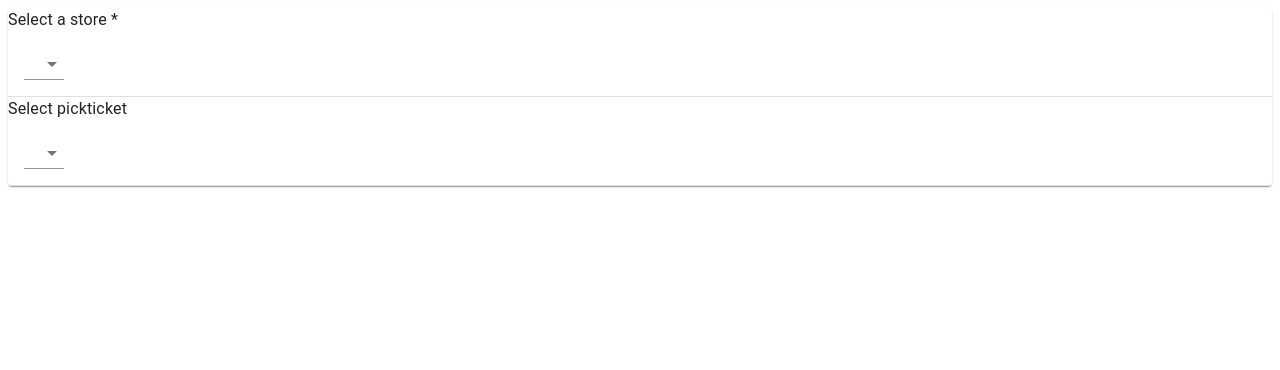
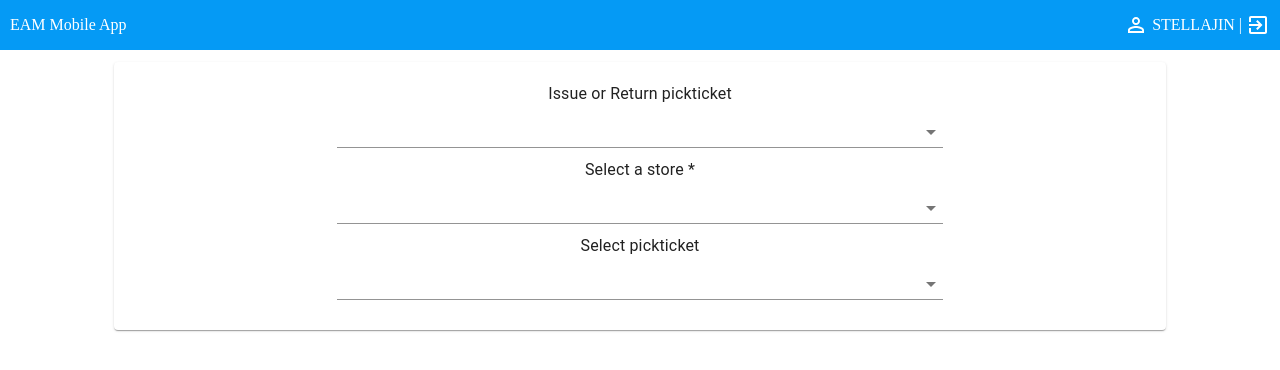
Before and after one commit to stella-jin-ys/EAM-frontend, a React (Create React App) app: page /warehouse in a window 1280 px wide. Shown: the top 370 px of the page. Built offline with nearby package versions, Linux system fonts and the light colour scheme.

Commit message:
update header

```diff
--- a/src/acceleratorReviews/AcceleratorReviews.js
+++ b/src/acceleratorReviews/AcceleratorReviews.js
@@ -9,10 +9,10 @@ import {
   ButtonGroup,
   Button,
   ButtonBase,
-  Link,
   Input,
 } from "@material-ui/core";
-import { Link as RouterLink } from "react-router-dom";
+import { Link } from "react-router-dom";
+import Header from "../homepage/Header";
 
 const reviewLists = [
   {
@@ -45,10 +45,6 @@ const reviewLists = [
 ];
 
 const useStyles = makeStyles((theme) => ({
-  page: {
-    height: "100%",
-    overflow: "auto",
-  },
   root: {
     display: "flex",
     flexDirection: "column",
@@ -64,9 +60,14 @@ const useStyles = makeStyles((theme) => ({
   },
   btngroup: {
     height: "100%",
+    width: "100%",
     backgroundColor: "white",
     color: "black",
     opacity: "0.7",
+  },
+  homeBtn: {
+    width: "80%",
+    textAlign: "right",
   },
   moreBtn: {
     marginTop: "20px",
@@ -102,9 +103,17 @@ function AcceleratorReviews(props) {
     setShowAll(true);
   };
   return (
-    <div className={classes.page}>
+    <div>
+      <Header />
       <div className={classes.root}>
         <h2>Accelerator Reviews</h2>
+        <div className={classes.homeBtn}>
+          <Link to="/">
+            <Button variant="contained" color="primary">
+              Home
+            </Button>
+          </Link>
+        </div>
 
         {reviews
           .slice()
@@ -112,7 +121,6 @@ function AcceleratorReviews(props) {
           .map((review, i) =>
             (!showAll && i < 3) || showAll ? (
               <Link
-                component={RouterLink}
                 className={classes.link}
                 key={i}
                 to={`/acceleratorreview/${encodeURIComponent(review.title)}`}
--- a/src/acceleratorReviews/Review.js
+++ b/src/acceleratorReviews/Review.js
@@ -54,7 +54,8 @@ const useStyles = makeStyles((theme) => ({
     width: "25%",
   },
   btn: {
-    textAlign: "left",
+    display: "flex",
+    justifyContent: "space-between",
     marginBottom: "15px",
   },
   searchicon: {
@@ -106,6 +107,11 @@ function Review(props) {
     <div className={classes.main}>
       <h2>Review page for {review}</h2>
       <div className={classes.btn}>
+        <Link to="/acceleratorreview">
+          <Button color="primary" variant="contained">
+            Back
+          </Button>
+        </Link>
         <Link to="/">
           <Button color="primary" variant="contained">
             Home
--- /dev/null
+++ b/src/homepage/Header.js
@@ -0,0 +1,36 @@
+import React from "react";
+import PersonOutlineIcon from "@material-ui/icons/PersonOutline";
+import ExitToAppIcon from "@material-ui/icons/ExitToApp";
+
+function Header(props) {
+  return (
+    <div
+      style={{
+        color: "white",
+        height: "30px",
+        backgroundColor: "#059af5",
+        display: "flex",
+        justifyContent: "space-between",
+        alignItems: "center",
+        padding: "10px",
+        margin: "-8px",
+      }}
+    >
+      <div>EAM Mobile App</div>
+      <div
+        style={{
+          display: "flex",
+          alignItems: "center",
+          justifyContent: "center",
+          gap: "4px",
+        }}
+      >
+        <PersonOutlineIcon />
+        STELLAJIN |
+        <ExitToAppIcon />
+      </div>
+    </div>
+  );
+}
+
+export default Header;
--- a/src/homepage/Homepage.js
+++ b/src/homepage/Homepage.js
@@ -7,6 +7,7 @@ import CardContent from "@material-ui/core/CardContent";
 import CardMedia from "@material-ui/core/CardMedia";
 import Button from "@material-ui/core/Button";
 import Typography from "@material-ui/core/Typography";
+import Header from "./Header";
 
 const useStyles = makeStyles({
   root: {
@@ -26,6 +27,8 @@ export default function App() {
   const classes = useStyles();
 
   return (
+    <div>
+      <Header />
       <div className={classes.main}>
         <Card className={classes.root}>
           <CardActionArea>
@@ -40,8 +43,8 @@ export default function App() {
                 Warehouse management
               </Typography>
               <Typography variant="body2" color="textSecondary" component="p">
-              The ESS Neutron Chopper Group has successfully produced the first
-              fast triplet chopper, for the instrument MAGIC.
+                The ESS Neutron Chopper Group has successfully produced the
+                first fast triplet chopper, for the instrument MAGIC.
               </Typography>
             </CardContent>
           </CardActionArea>
@@ -66,8 +69,8 @@ export default function App() {
                 Store kiosk
               </Typography>
               <Typography variant="body2" color="textSecondary" component="p">
-              The ESS Neutron Chopper Group has successfully produced the first
-              fast triplet chopper, for the instrument MAGIC.
+                The ESS Neutron Chopper Group has successfully produced the
+                first fast triplet chopper, for the instrument MAGIC.
               </Typography>
             </CardContent>
           </CardActionArea>
@@ -92,8 +95,8 @@ export default function App() {
                 Rapid request
               </Typography>
               <Typography variant="body2" color="textSecondary" component="p">
-              The ESS Neutron Chopper Group has successfully produced the first
-              fast triplet chopper, for the instrument MAGIC.
+                The ESS Neutron Chopper Group has successfully produced the
+                first fast triplet chopper, for the instrument MAGIC.
               </Typography>
             </CardContent>
           </CardActionArea>
@@ -118,8 +121,8 @@ export default function App() {
                 Accelerator Review
               </Typography>
               <Typography variant="body2" color="textSecondary" component="p">
-              The ESS Neutron Chopper Group has successfully produced the first
-              fast triplet chopper, for the instrument MAGIC.
+                The ESS Neutron Chopper Group has successfully produced the
+                first fast triplet chopper, for the instrument MAGIC.
               </Typography>
             </CardContent>
           </CardActionArea>
@@ -132,5 +135,6 @@ export default function App() {
           </CardActions>
         </Card>
       </div>
+    </div>
   );
 }
--- a/src/kiosk/Kiosk.js
+++ b/src/kiosk/Kiosk.js
@@ -14,6 +14,7 @@ import {
 import Issue from "../kiosk/Issue";
 import Return from "../kiosk/Return";
 import SearchProducts from "./SearchProducts";
+import Header from "../homepage/Header";
 
 const images = [
   {
@@ -177,6 +178,9 @@ function Kiosk() {
     }
   };
   return (
+    <div>
+      <Header />
+
       <div className={classes.root}>
         <FormControl className={classes.formControl}>
           <Typography component="div">Select a Store *</Typography>
@@ -206,7 +210,9 @@ function Kiosk() {
                     component={Link}
                     to={{
                       state: stateToPass,
-                    pathname: `/${image.title.toLowerCase().replace(" ", "")}`,
+                      pathname: `/${image.title
+                        .toLowerCase()
+                        .replace(" ", "")}`,
                     }}
                     onClick={() => handleClick(image.title)}
                   >
@@ -233,6 +239,7 @@ function Kiosk() {
           </div>
         </FormControl>
       </div>
+    </div>
   );
 }
 
--- a/src/rapidRequest/RapidRequestHome.js
+++ b/src/rapidRequest/RapidRequestHome.js
@@ -5,6 +5,7 @@ import EAMCheckbox from "eam-components/dist/ui/components/muiinputs/EAMCheckbox
 import AddCircleOutlineIcon from "@material-ui/icons/AddCircleOutline";
 import RapidContainer from "../../src/rapidRequest/RapidContainer";
 import RapidRequest from "./RapidRequest";
+import Header from "../homepage/Header";
 
 const SEARCH_TYPES = {
   PART: {
@@ -78,56 +79,36 @@ export default class SearchHeader extends React.Component {
       process.env.REACT_APP_PUBLIC_URL === "/eammobile";
 
     return (
+      <div>
+        <Header />
         <div
           style={{
-          width: "100%",
-          height: "80vh",
-          textAlign: "center",
+            display: "flex",
+            justifyContent: "center",
             alignItems: "center",
-          padding: "0 10%",
+            height: "100vh",
           }}
         >
-        <div
-          id="searchBox"
-          className={
-            this.props.searchBoxUp
-              ? "searchBox searchBoxSearch"
-              : "searchBox searchBoxHome"
-          }
-        >
-          <div id="searchBoxLabel" className="searchBoxLabelHome">
+          <div>
+            <div id="searchBox">
+              <div>
                 <img
                   src="images/eamlight_logo.png"
                   alt="EAM Mobile Logo"
                   style={{ paddingLeft: 20 }}
                 />
                 <div style={{ width: 10 }}></div>
-            <div
-              id="searchBoxLabelGreeting"
-              className={
-                this.props.searchBoxUp
-                  ? "searchBoxLabelGreetingSearch"
-                  : "searchBoxLabelGreetingHome"
-              }
-            >
-              <span
-                className="FontLatoBlack Fleft Fs30 DispBlock"
-                style={{ color: "#02a2f2" }}
-              >
+                <div>
+                  <span style={{ color: "#02a2f2" }}>
                     Welcome to EAM Mobile
                   </span>
                 </div>
               </div>
-          <div
-            id="searchBoxInput"
-            className={
-              this.props.searchBoxUp
-                ? "searchBoxInputSearch"
-                : "searchBoxInputHome"
+              <div>
+                <EAMBarcodeInput
+                  onChange={(val) =>
+                    this.props.fetchDataHandler(val, entityTypes)
                   }
-          >
-            <EAMBarcodeInput
-              onChange={(val) => this.props.fetchDataHandler(val, entityTypes)}
                   top={3}
                   right={-7}
                 >
@@ -174,7 +155,12 @@ export default class SearchHeader extends React.Component {
                 <div>Rapid Request</div>
               </div>
 
-          <RapidRequest open={showModal} handleClose={this.handleCloseModal} />
+              <RapidRequest
+                open={showModal}
+                handleClose={this.handleCloseModal}
+              />
+            </div>
+          </div>
         </div>
       </div>
     );
--- a/src/warehouse/Warehouse.js
+++ b/src/warehouse/Warehouse.js
@@ -11,45 +11,60 @@ import {
   TableRow,
   TableCell,
 } from "@material-ui/core";
+import Header from "../homepage/Header";
+import { makeStyles } from "@material-ui/core/styles";
 
 const stores = ["store1", "store2", "store3", "store4"];
 const picktickets = ["with pickticket", "without pickticket"];
 const pickticketList = ["1000", "1001", "1002"];
 
+const useStyles = makeStyles((theme) => ({
+  paper: {
+    width: "80%",
+    display: "flex",
+    flexDirection: "column",
+    alignItems: "center",
+    justifyContent: "center",
+    margin: "20px auto",
+    padding: "20px",
+  },
+  select: {
+    width: "60%",
+    margin: "10px",
+  },
+}));
+
 function Warehouse(props) {
+  const classes = useStyles();
   const [selectedStore, setSelectedStore] = useState("");
   const [selectedPickticket, setSelectedPickticket] = useState("");
+  const [issueValue, setIssueValue] = useState("");
   return (
-    <Paper>
-      <Table>
-        <TableBody>
-          <TableRow>
+    <div>
+      <Header />
+      <Paper className={classes.paper}>
+        <Typography>Issue or Return pickticket</Typography>
+        <Select value={issueValue} className={classes.select}>
+          <MenuItem>Issue pickticket</MenuItem>
+          <MenuItem>Return picktikcet</MenuItem>
+        </Select>
         <Typography>Select a store *</Typography>
-          </TableRow>
-          <TableRow>
-            <TableCell>
-              <Select value={selectedStore}>
+
+        <Select value={selectedStore} className={classes.select}>
           {stores.map((item, i) => (
             <MenuItem key={i}>{item}</MenuItem>
           ))}
         </Select>
-            </TableCell>
-          </TableRow>
-          <TableRow>
+
         <Typography>Select pickticket</Typography>
-          </TableRow>
-          <TableRow>
-            <TableCell>
-              <Select value={selectedPickticket}>
+
+        <Select value={selectedPickticket} className={classes.select}>
           {picktickets.map((item, i) => (
             <MenuItem key={i}>{item}</MenuItem>
           ))}
         </Select>
-            </TableCell>
-          </TableRow>
-        </TableBody>
-      </Table>
       </Paper>
+    </div>
   );
 }
 
```
Lines whose indentation alone changed are shown as unchanged.
